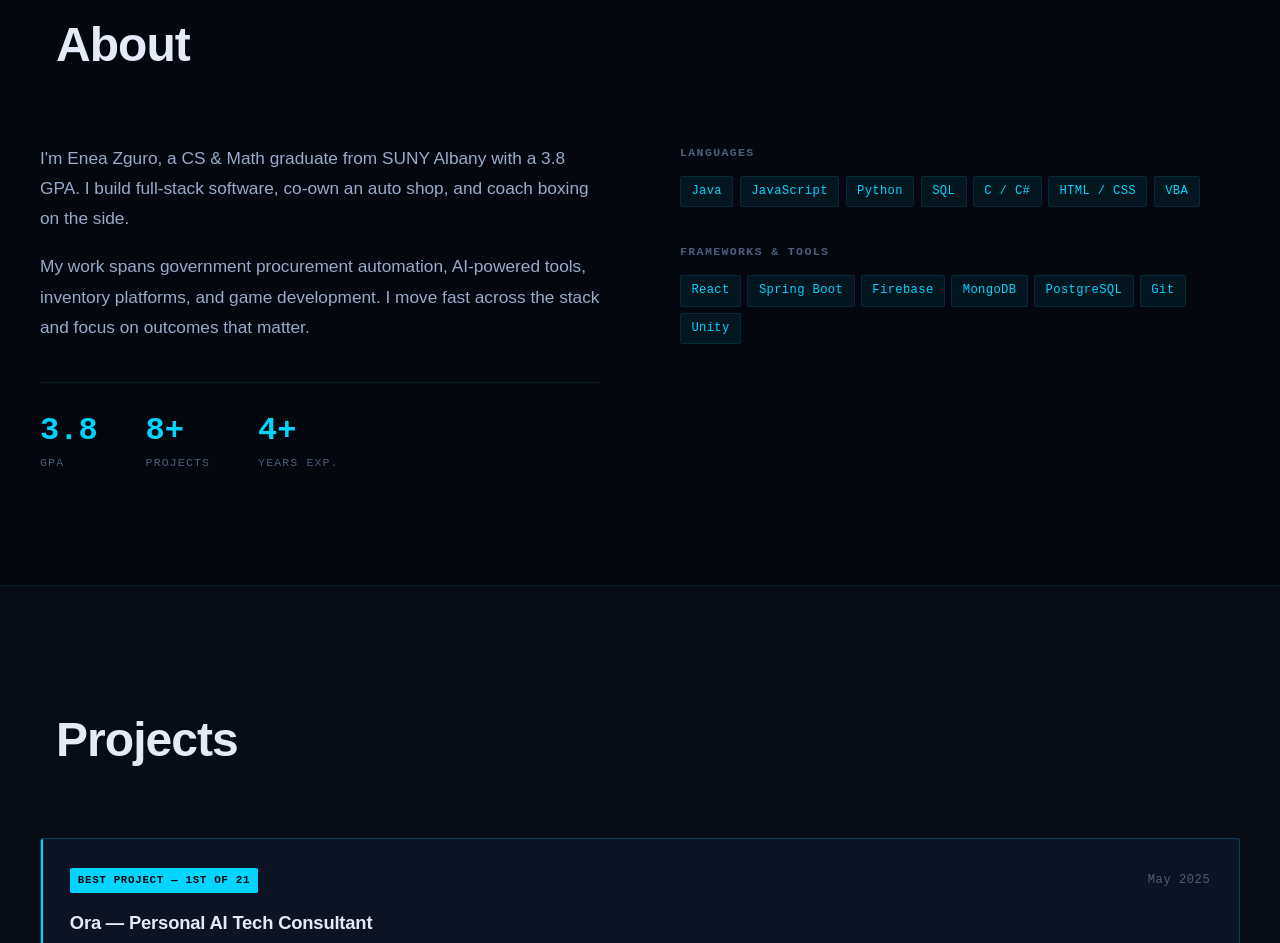
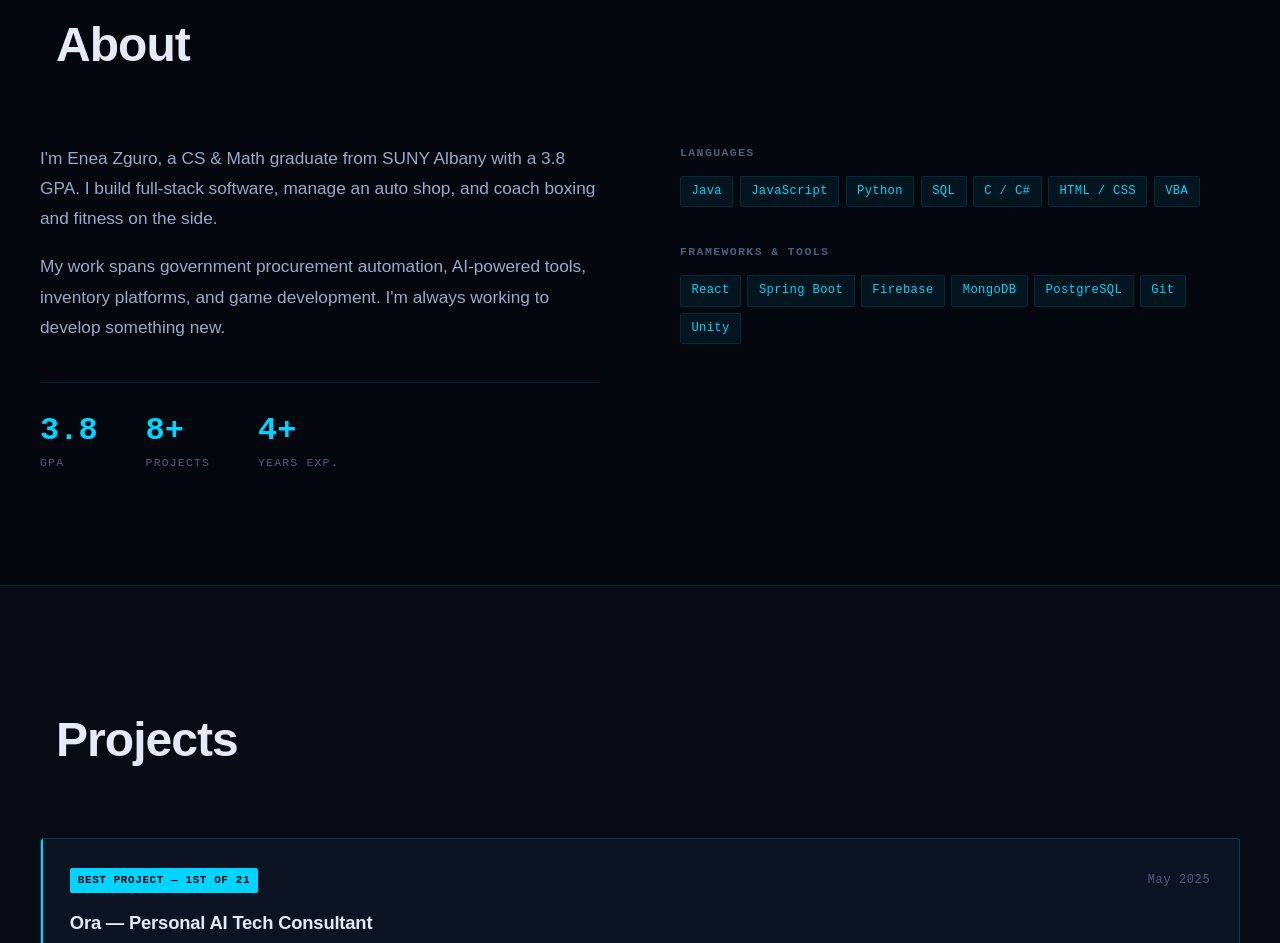
Before and after one commit to P3rs0nal/Resume, a plain HTML site: page index.html in a window 1280 px wide. Shown: the part 909-1852 px from the top of the page. Drawn offline with nearby package versions, Linux system fonts and the light colour scheme; a web font is replaced by a local one.

Commit message:
resume update

```diff
--- a/index.html
+++ b/index.html
@@ -67,8 +67,8 @@
             </div>
             <div class="about-grid fade-up">
                 <div class="about-text">
-                    <p>I'm Enea Zguro, a CS &amp; Math graduate from SUNY Albany with a 3.8 GPA. I build full-stack software, co-own an auto shop, and coach boxing on the side.</p>
-                    <p>My work spans government procurement automation, AI-powered tools, inventory platforms, and game development. I move fast across the stack and focus on outcomes that matter.</p>
+                    <p>I'm Enea Zguro, a CS &amp; Math graduate from SUNY Albany with a 3.8 GPA. I build full-stack software, manage an auto shop, and coach boxing and fitness on the side.</p>
+                    <p>My work spans government procurement automation, AI-powered tools, inventory platforms, and game development. I'm always working to develop something new.</p>
                     <div class="about-stats">
                         <div class="stat">
                             <span class="stat-num">3.8</span>
```
